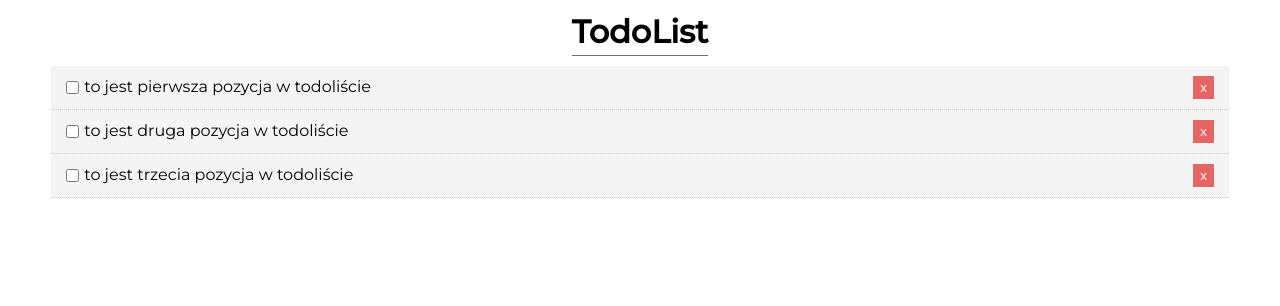
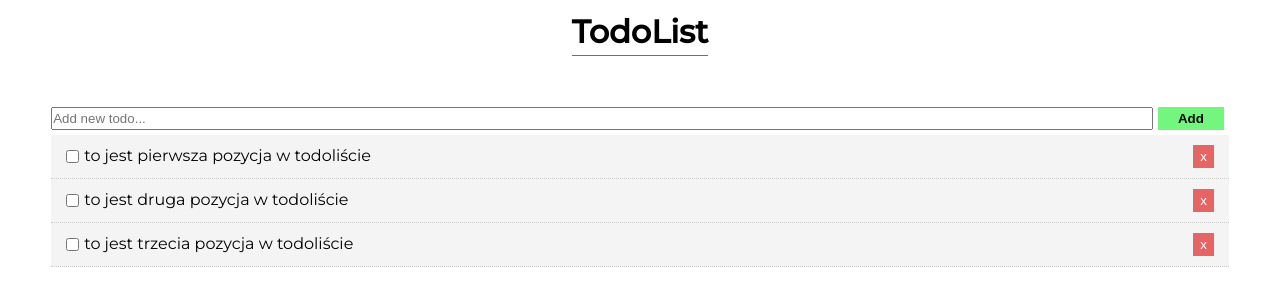
Before and after one commit to paweljakubwojcik/react-crash-course, a React (Create React App) app: page / in a window 1280 px wide. Shown: the top 306 px of the page. Built offline with nearby package versions, Linux system fonts and the light colour scheme.

Commit message:
Added input to add new todos

```diff
--- a/src/App.css
+++ b/src/App.css
@@ -15,3 +15,7 @@ a {
   color: #333;
   text-decoration: none;
 }
+
+.container {
+  margin: 4%;
+}
--- a/src/App.js
+++ b/src/App.js
@@ -3,6 +3,7 @@ import './App.css';
 
 import Todos from './components/Todos'
 import Header from './components/Header'
+import AddTodo from './components/AddTodo'
 
 class App extends React.Component {
   state = {
@@ -48,7 +49,10 @@ class App extends React.Component {
     return (
       <div className="App">
         <Header></Header>
-        <Todos todos={this.state.todos} markComplete={this.markComplete} delete={this.delete} />
+        <div className="container">
+          <AddTodo></AddTodo>
+          <Todos todos={this.state.todos} markComplete={this.markComplete} delete={this.delete} />
+        </div>
       </div>
     );
   }
--- /dev/null
+++ b/src/components/AddTodo.js
@@ -0,0 +1,19 @@
+import React, { Component } from 'react'
+import '../styles/AddTodo.css'
+
+export default class AddTodo extends Component {
+    render() {
+        return (
+            <form action="">
+                <input
+                    type="text"
+                    name="tittle"
+                    placeholder="Add new todo..." />
+                <button
+                    type="submit"
+                    value="Add"
+                    className="btn" >Add</button>
+            </form>
+        )
+    }
+}
--- a/src/components/Header.js
+++ b/src/components/Header.js
@@ -6,7 +6,5 @@ export default function Header() {
         <header>
             <h1>TodoList</h1>
         </header>
-
-
     )
 }
--- /dev/null
+++ b/src/styles/AddTodo.css
@@ -0,0 +1,19 @@
+form {
+    display: flex;
+    width: 100%;
+    margin: 5px 0;
+}
+form button {
+    background-color: rgba(90, 245, 103, 0.85);
+    font-weight: bold;
+    border: none;
+    padding:4px 20px;
+    margin: 0 5px;
+}
+form button:hover{
+    cursor: pointer;
+    filter: brightness(.9);
+}
+form input{
+    flex:1;
+}
--- a/src/styles/TodoItem.css
+++ b/src/styles/TodoItem.css
@@ -3,7 +3,7 @@
     padding: 10px;
     border-bottom: 1px #ccc dotted;
     display: flex;
-    margin: 0 4%;
+
 }
 
 .TodoItem input {
```
